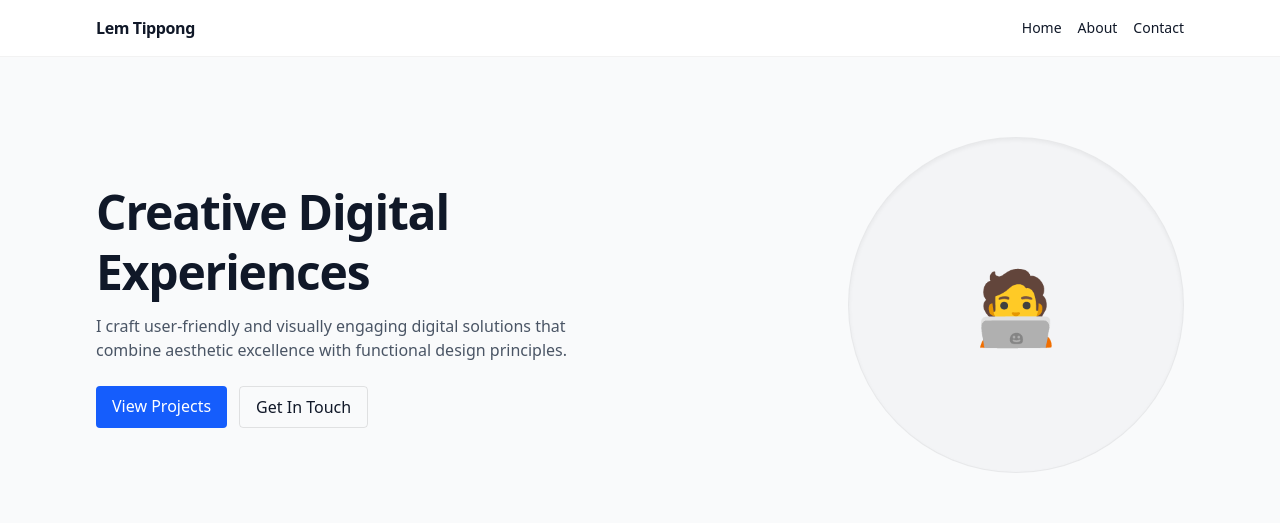
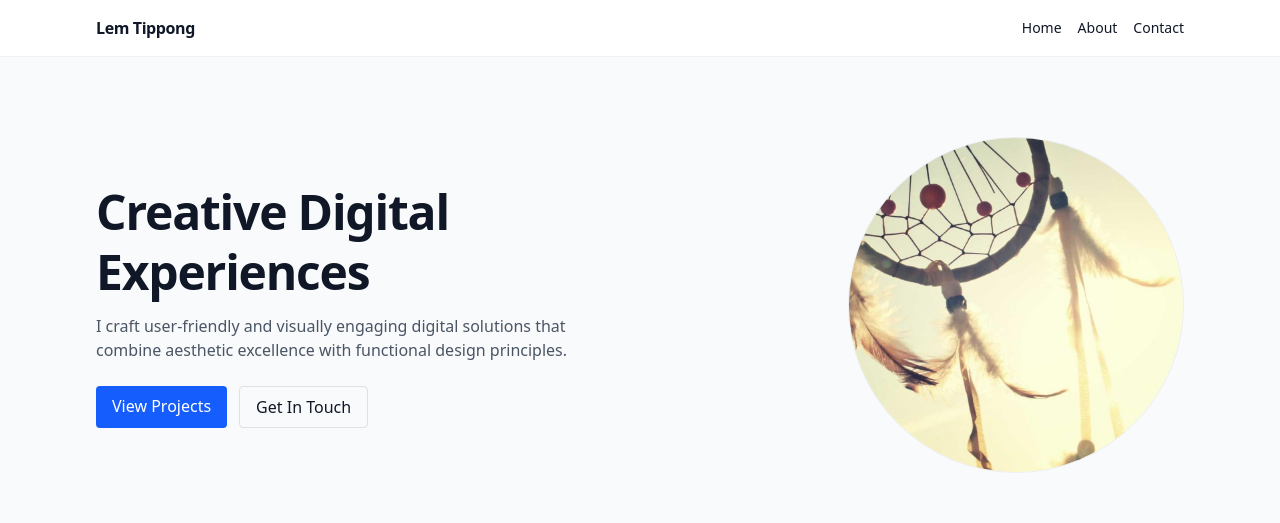
Before and after one commit to Lemoon28/fluffy-computing-machine, a Next.js app: page / in a window 1280 px wide. Shown: the top 523 px of the page. Built offline with nearby package versions, Linux system fonts and the light colour scheme.

Commit message:
feat: use local /images/profile.jpg on hero and About page

```diff
--- a/pages/about.tsx
+++ b/pages/about.tsx
@@ -5,7 +5,7 @@ export default function About() {
   return (
     <section className="mx-auto max-w-6xl px-4 sm:px-6 lg:px-8 py-14 grid grid-cols-1 md:grid-cols-2 gap-10 items-start">
       <div className="relative aspect-square w-full max-w-sm md:max-w-none md:w-full rounded-2xl overflow-hidden border border-black/5">
-        <Image src="/images/case-07.jpg" alt="Portrait" fill className="object-cover" />
+        <Image src="/images/profile.jpg" alt="Portrait of Lem Tippong" fill className="object-cover" />
       </div>
       <div>
         <h1 className="text-3xl font-bold tracking-tight mb-4">About Me</h1>
--- a/pages/index.tsx
+++ b/pages/index.tsx
@@ -1,6 +1,7 @@
 import CaseStudyCard from "@/components/CaseStudyCard";
 import data from "@/data/case-studies.json";
 import Link from "next/link";
+import Image from "next/image";
 import ContactForm from "@/components/ContactForm";
 
 type CaseStudy = {
@@ -31,7 +32,9 @@ export default function Home() {
             </div>
           </div>
           <div className="flex-1 flex md:justify-end">
-            <div className="mx-auto md:ml-auto md:mr-0 size-72 sm:size-84 rounded-full bg-gray-100 border border-black/5 shadow-inner flex items-center justify-center text-7xl">🧑‍💻</div>
+            <div className="relative mx-auto md:ml-auto md:mr-0 size-72 sm:size-84 rounded-full overflow-hidden border border-black/5 shadow-inner">
+              <Image src="/images/profile.jpg" alt="Portrait of Lem Tippong" fill className="object-cover" />
+            </div>
           </div>
         </div>
       </section>
```
Also changed, not shown: public/images/profile.jpg (added).
